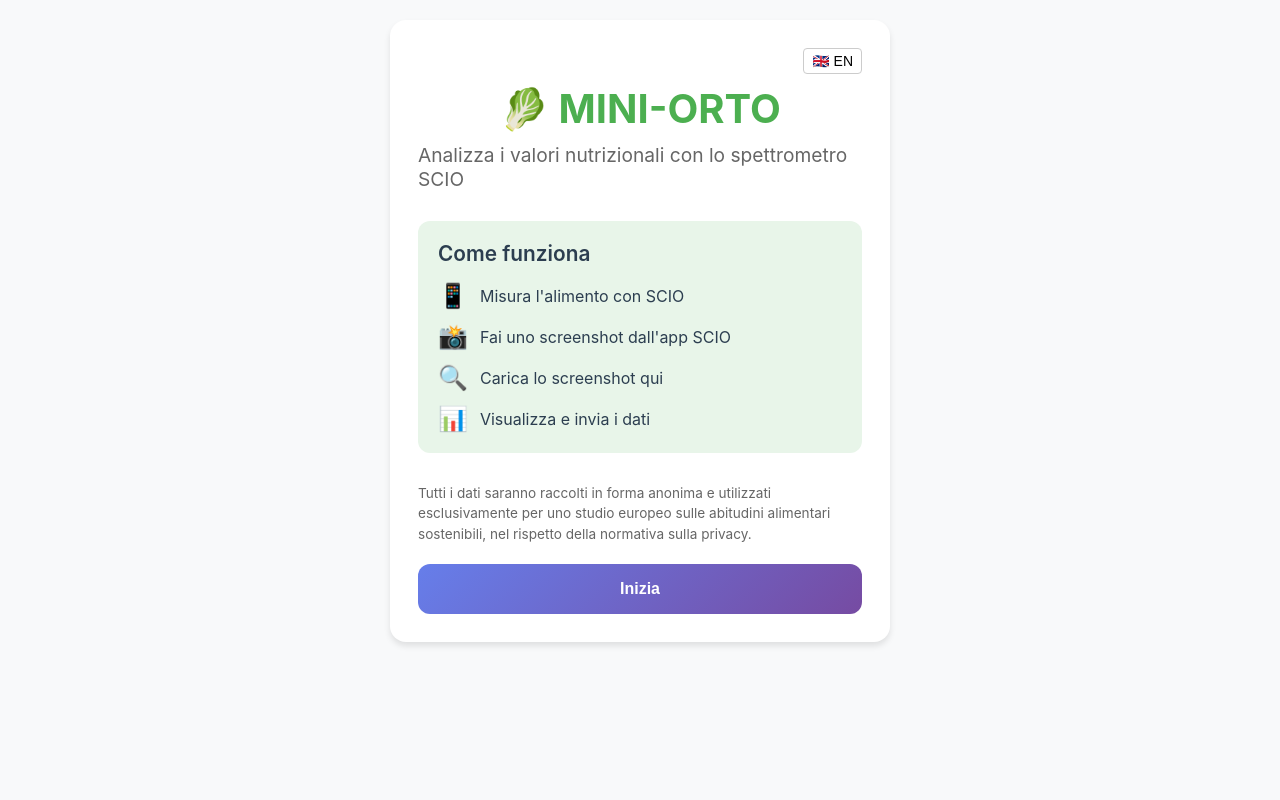
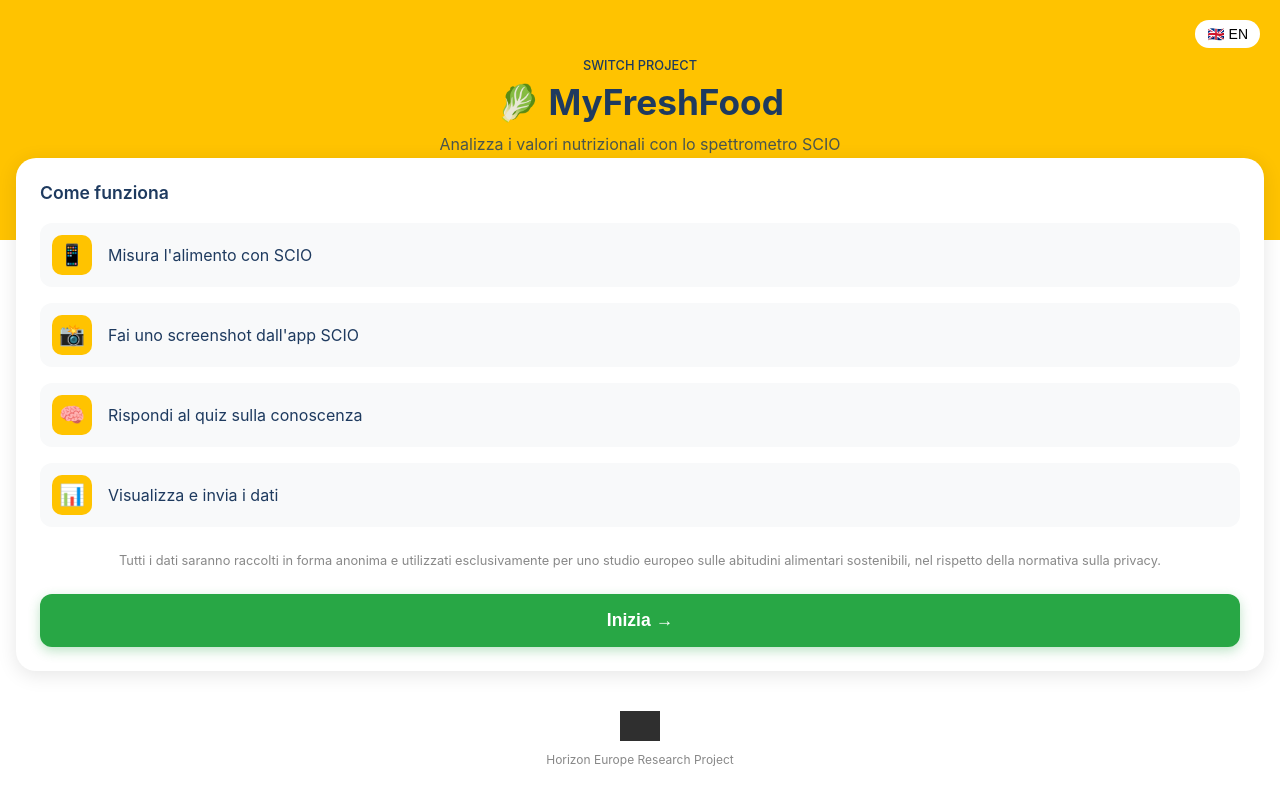
Before and after one commit to vmaretto/MiniOrto, a React (Create React App) app: page / in a window 1280 px wide. Shown: the top 800 px of the page. Built offline with nearby package versions, Linux system fonts and the light colour scheme; no server answers; grey boxes are pictures that could not be loaded.

Commit message:
feat: SWITCH branding - gold/blue colors, quiz intro with scoring explanation

```diff
--- a/src/screens/QuizScreen.js
+++ b/src/screens/QuizScreen.js
@@ -1,9 +1,17 @@
 // src/screens/QuizScreen.js - Quiz sulla conoscenza del prodotto
 import React, { useState } from 'react';
-import { Brain, Droplets, Flame, Leaf, ChevronRight, Trophy, Target, Zap } from 'lucide-react';
+import { Brain, Droplets, Flame, Leaf, ChevronRight, Trophy, Target, Zap, Info } from 'lucide-react';
+
+// SWITCH brand colors
+const COLORS = {
+  gold: '#FFC300',
+  darkBlue: '#1E3A5F',
+  green: '#28A745',
+  lightBg: '#F8F9FA'
+};
 
 const QuizScreen = ({ product, switchData, onComplete, language = 'it' }) => {
-  const [currentQuestion, setCurrentQuestion] = useState(0);
+  const [currentQuestion, setCurrentQuestion] = useState(-1); // -1 = intro screen
   const [answers, setAnswers] = useState({});
   const [showResult, setShowResult] = useState(false);
   const [score, setScore] = useState(null);
@@ -83,9 +91,10 @@
     }
   ];
 
-  const currentQ = questions[currentQuestion];
+  const currentQ = currentQuestion >= 0 ? questions[currentQuestion] : null;
 
   const handleAnswer = (value) => {
+    if (!currentQ) return;
     setAnswers(prev => ({
       ...prev,
       [currentQ.id]: parseFloat(value)
@@ -345,15 +354,122 @@
     );
   }
 
+  // Intro screen explaining scoring
+  if (currentQuestion === -1) {
+    return (
+      <div style={{
+        minHeight: '100vh',
+        background: `linear-gradient(180deg, ${COLORS.gold} 0%, ${COLORS.gold} 35%, white 35%)`,
+        padding: '0'
+      }}>
+        <div style={{ background: COLORS.gold, padding: '30px 20px', textAlign: 'center' }}>
+          <div style={{ fontSize: '3rem', marginBottom: '10px' }}>🧠</div>
+          <h1 style={{ color: COLORS.darkBlue, fontSize: '1.8rem', marginBottom: '8px' }}>
+            {language === 'it' ? 'Quiz Conoscenza' : 'Knowledge Quiz'}
+          </h1>
+          <p style={{ color: COLORS.darkBlue, opacity: 0.8 }}>
+            {product.emoji} {product.name}
+          </p>
+        </div>
+
+        <div style={{
+          margin: '-20px 16px 20px',
+          background: 'white',
+          borderRadius: '20px',
+          padding: '24px',
+          boxShadow: '0 4px 20px rgba(0,0,0,0.1)'
+        }}>
+          <h3 style={{ color: COLORS.darkBlue, marginBottom: '16px', display: 'flex', alignItems: 'center', gap: '8px' }}>
+            <Info size={20} />
+            {language === 'it' ? 'Come funziona il punteggio' : 'How scoring works'}
+          </h3>
+
+          <div style={{ display: 'flex', flexDirection: 'column', gap: '12px', marginBottom: '24px' }}>
+            <div style={{ padding: '12px', background: '#d4edda', borderRadius: '10px', borderLeft: '4px solid #28a745' }}>
+              <strong style={{ color: '#155724' }}>90-100 {language === 'it' ? 'punti' : 'points'}</strong>
+              <div style={{ fontSize: '0.85rem', color: '#155724' }}>
+                {language === 'it' ? 'Stima entro il 10% del valore reale' : 'Estimate within 10% of real value'}
+              </div>
+            </div>
+            <div style={{ padding: '12px', background: '#fff3cd', borderRadius: '10px', borderLeft: '4px solid #ffc107' }}>
+              <strong style={{ color: '#856404' }}>70-89 {language === 'it' ? 'punti' : 'points'}</strong>
+              <div style={{ fontSize: '0.85rem', color: '#856404' }}>
+                {language === 'it' ? 'Stima entro il 25% del valore reale' : 'Estimate within 25% of real value'}
+              </div>
+            </div>
+            <div style={{ padding: '12px', background: '#f8d7da', borderRadius: '10px', borderLeft: '4px solid #dc3545' }}>
+              <strong style={{ color: '#721c24' }}>40-69 {language === 'it' ? 'punti' : 'points'}</strong>
+              <div style={{ fontSize: '0.85rem', color: '#721c24' }}>
+                {language === 'it' ? 'Stima entro il 50% del valore reale' : 'Estimate within 50% of real value'}
+              </div>
+            </div>
+          </div>
+
+          <div style={{
+            padding: '16px',
+            background: COLORS.lightBg,
+            borderRadius: '12px',
+            marginBottom: '24px',
+            fontSize: '0.9rem',
+            color: '#666'
+          }}>
+            <strong>{language === 'it' ? '4 domande:' : '4 questions:'}</strong>
+            <ul style={{ margin: '8px 0 0 0', paddingLeft: '20px' }}>
+              <li>🔥 {language === 'it' ? 'Calorie' : 'Calories'}</li>
+              <li>💧 {language === 'it' ? 'Contenuto acqua' : 'Water content'}</li>
+              <li>🌱 {language === 'it' ? 'Impronta CO₂' : 'CO₂ footprint'}</li>
+              <li>💦 {language === 'it' ? 'Impronta idrica' : 'Water footprint'}</li>
+            </ul>
+          </div>
+
+          <button
+            onClick={() => setCurrentQuestion(0)}
+            style={{
+              width: '100%',
+              padding: '16px',
+              fontSize: '1.1rem',
+              fontWeight: '600',
+              color: 'white',
+              background: COLORS.green,
+              border: 'none',
+              borderRadius: '12px',
+              cursor: 'pointer',
+              display: 'flex',
+              alignItems: 'center',
+              justifyContent: 'center',
+              gap: '8px'
+            }}
+          >
+            {language === 'it' ? 'Inizia il Quiz' : 'Start Quiz'}
+            <ChevronRight size={20} />
+          </button>
+
+          <button
+            onClick={() => onComplete(null)}
+            style={{
+              width: '100%',
+              marginTop: '12px',
+              padding: '12px',
+              background: 'transparent',
+              border: 'none',
+              color: '#888',
+              cursor: 'pointer',
+              fontSize: '0.9rem'
+            }}
+          >
+            {language === 'it' ? 'Salta il quiz' : 'Skip quiz'}
+          </button>
+        </div>
+      </div>
+    );
+  }
+
   // Quiz questions screen
   return (
     <div style={{
       minHeight: '100vh',
-      background: 'linear-gradient(135deg, #667eea 0%, #764ba2 100%)',
-      padding: '20px',
-      display: 'flex',
-      flexDirection: 'column',
-      alignItems: 'center'
+      background: `linear-gradient(180deg, ${COLORS.darkBlue} 0%, ${COLORS.darkBlue} 40%, ${COLORS.lightBg} 40%)`,
+      padding: '0'
     }}>
       {/* Progress */}
       <div style={{
--- a/src/screens/WelcomeScreen.js
+++ b/src/screens/WelcomeScreen.js
@@ -2,6 +2,14 @@
 import React from 'react';
 import { useNavigate } from 'react-router-dom';
 import { useTranslation } from 'react-i18next';
+
+// SWITCH brand colors
+const COLORS = {
+  gold: '#FFC300',
+  darkBlue: '#1E3A5F',
+  green: '#28A745',
+  lightBg: '#F8F9FA'
+};
 
 function WelcomeScreen() {
   const { t, i18n } = useTranslation();
@@ -17,69 +25,153 @@
   };
 
   return (
-    <div className="screen welcome-screen">
-      <div className="card">
+    <div style={{
+      minHeight: '100vh',
+      background: `linear-gradient(180deg, ${COLORS.gold} 0%, ${COLORS.gold} 30%, white 30%)`,
+      padding: '0'
+    }}>
+      {/* Header with SWITCH branding */}
+      <div style={{
+        background: COLORS.gold,
+        padding: '20px',
+        textAlign: 'center'
+      }}>
         <div style={{ textAlign: 'right', marginBottom: '10px' }}>
           <button
             onClick={toggleLanguage}
             style={{
-              background: 'none',
-              border: '1px solid #ccc',
-              borderRadius: '4px',
-              padding: '4px 8px',
+              background: 'white',
+              border: 'none',
+              borderRadius: '20px',
+              padding: '6px 12px',
               cursor: 'pointer',
-              fontSize: '14px'
+              fontSize: '14px',
+              fontWeight: '500'
             }}
           >
             {i18n.language === 'it' ? '🇬🇧 EN' : '🇮🇹 IT'}
           </button>
         </div>
 
-        <h1 style={{ fontSize: '2.5rem', marginBottom: '10px' }}>🥬 MINI-ORTO</h1>
-        <h2 style={{ fontSize: '1.2rem', fontWeight: 'normal', color: '#666', marginBottom: '30px' }}>
+        <div style={{
+          fontSize: '0.8rem',
+          color: COLORS.darkBlue,
+          marginBottom: '8px',
+          fontWeight: '500'
+        }}>
+          SWITCH PROJECT
+        </div>
+
+        <h1 style={{
+          fontSize: '2.2rem',
+          marginBottom: '8px',
+          color: COLORS.darkBlue,
+          fontWeight: 'bold'
+        }}>
+          🥬 {t('welcome.title')}
+        </h1>
+        <p style={{
+          color: COLORS.darkBlue,
+          opacity: 0.8,
+          margin: 0,
+          fontSize: '1rem'
+        }}>
           {t('welcome.subtitle')}
-        </h2>
+        </p>
+      </div>
 
-        <div style={{
-          background: '#e8f5e9',
-          borderRadius: '12px',
-          padding: '20px',
-          marginBottom: '30px',
-          textAlign: 'left'
+      {/* Content Card */}
+      <div style={{
+        margin: '-20px 16px 20px',
+        background: 'white',
+        borderRadius: '20px',
+        padding: '24px',
+        boxShadow: '0 4px 20px rgba(0,0,0,0.1)'
+      }}>
+        <h3 style={{
+          marginBottom: '20px',
+          color: COLORS.darkBlue,
+          fontSize: '1.1rem'
         }}>
-          <h3 style={{ marginBottom: '15px' }}>{t('welcome.howItWorks')}</h3>
-          <div style={{ display: 'flex', flexDirection: 'column', gap: '12px' }}>
-            <div style={{ display: 'flex', alignItems: 'center', gap: '12px' }}>
-              <span style={{ fontSize: '1.5rem' }}>📱</span>
-              <span>{t('welcome.step1')}</span>
+          {t('welcome.howItWorks')}
+        </h3>
+
+        <div style={{ display: 'flex', flexDirection: 'column', gap: '16px' }}>
+          {[
+            { icon: '📱', text: t('welcome.step1') },
+            { icon: '📸', text: t('welcome.step2') },
+            { icon: '🧠', text: i18n.language === 'it' ? 'Rispondi al quiz sulla conoscenza' : 'Answer the knowledge quiz' },
+            { icon: '📊', text: t('welcome.step4') }
+          ].map((step, idx) => (
+            <div key={idx} style={{
+              display: 'flex',
+              alignItems: 'center',
+              gap: '16px',
+              padding: '12px',
+              background: COLORS.lightBg,
+              borderRadius: '12px'
+            }}>
+              <div style={{
+                width: '40px',
+                height: '40px',
+                background: COLORS.gold,
+                borderRadius: '10px',
+                display: 'flex',
+                alignItems: 'center',
+                justifyContent: 'center',
+                fontSize: '1.3rem'
+              }}>
+                {step.icon}
+              </div>
+              <span style={{ color: COLORS.darkBlue, flex: 1 }}>{step.text}</span>
             </div>
-            <div style={{ display: 'flex', alignItems: 'center', gap: '12px' }}>
-              <span style={{ fontSize: '1.5rem' }}>📸</span>
-              <span>{t('welcome.step2')}</span>
-            </div>
-            <div style={{ display: 'flex', alignItems: 'center', gap: '12px' }}>
-              <span style={{ fontSize: '1.5rem' }}>🔍</span>
-              <span>{t('welcome.step3')}</span>
-            </div>
-            <div style={{ display: 'flex', alignItems: 'center', gap: '12px' }}>
-              <span style={{ fontSize: '1.5rem' }}>📊</span>
-              <span>{t('welcome.step4')}</span>
-            </div>
-          </div>
+          ))}
         </div>
 
         <p style={{
-          fontSize: '0.85rem',
-          color: '#666',
-          marginBottom: '20px',
-          lineHeight: '1.5'
+          fontSize: '0.8rem',
+          color: '#888',
+          marginTop: '24px',
+          marginBottom: '24px',
+          lineHeight: '1.5',
+          textAlign: 'center'
         }}>
           {t('welcome.privacy')}
         </p>
 
-        <button className="btn btn-primary" onClick={handleStart}>
-          {t('welcome.start')}
+        <button
+          onClick={handleStart}
+          style={{
+            width: '100%',
+            padding: '16px',
+            fontSize: '1.1rem',
+            fontWeight: '600',
+            color: 'white',
+            background: COLORS.green,
+            border: 'none',
+            borderRadius: '12px',
+            cursor: 'pointer',
+            boxShadow: '0 4px 12px rgba(40, 167, 69, 0.3)'
+          }}
+        >
+          {t('welcome.start')} →
         </button>
+      </div>
+
+      {/* Footer */}
+      <div style={{
+        textAlign: 'center',
+        padding: '20px',
+        color: '#888',
+        fontSize: '0.75rem'
+      }}>
+        <img
+          src="https://switchdiet.eu/wp-content/uploads/2022/12/logo-white-1.svg"
+          alt="SWITCH"
+          style={{ height: '30px', marginBottom: '8px', filter: 'brightness(0.3)' }}
+          onError={(e) => e.target.style.display = 'none'}
+        />
+        <div>Horizon Europe Research Project</div>
       </div>
     </div>
   );
```
